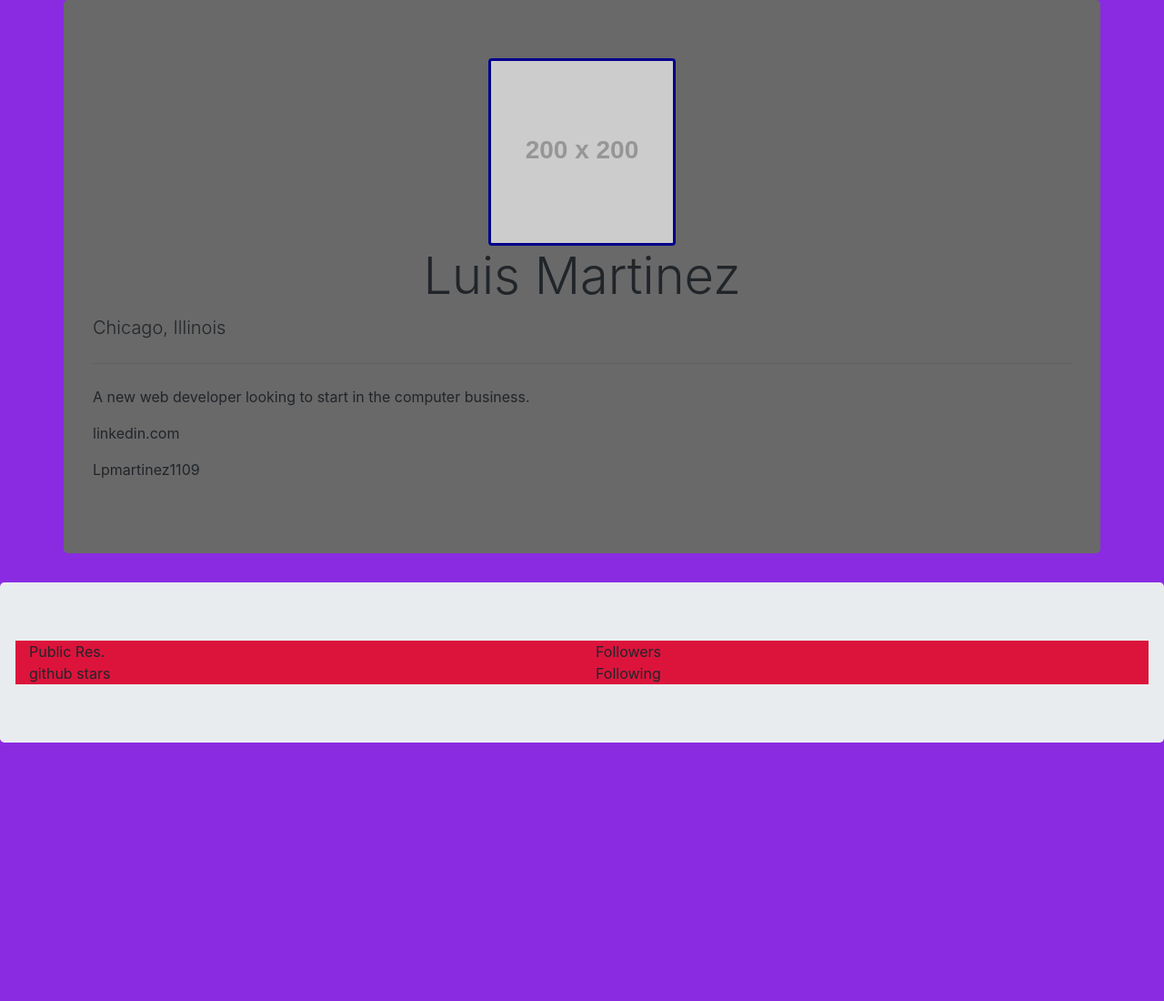
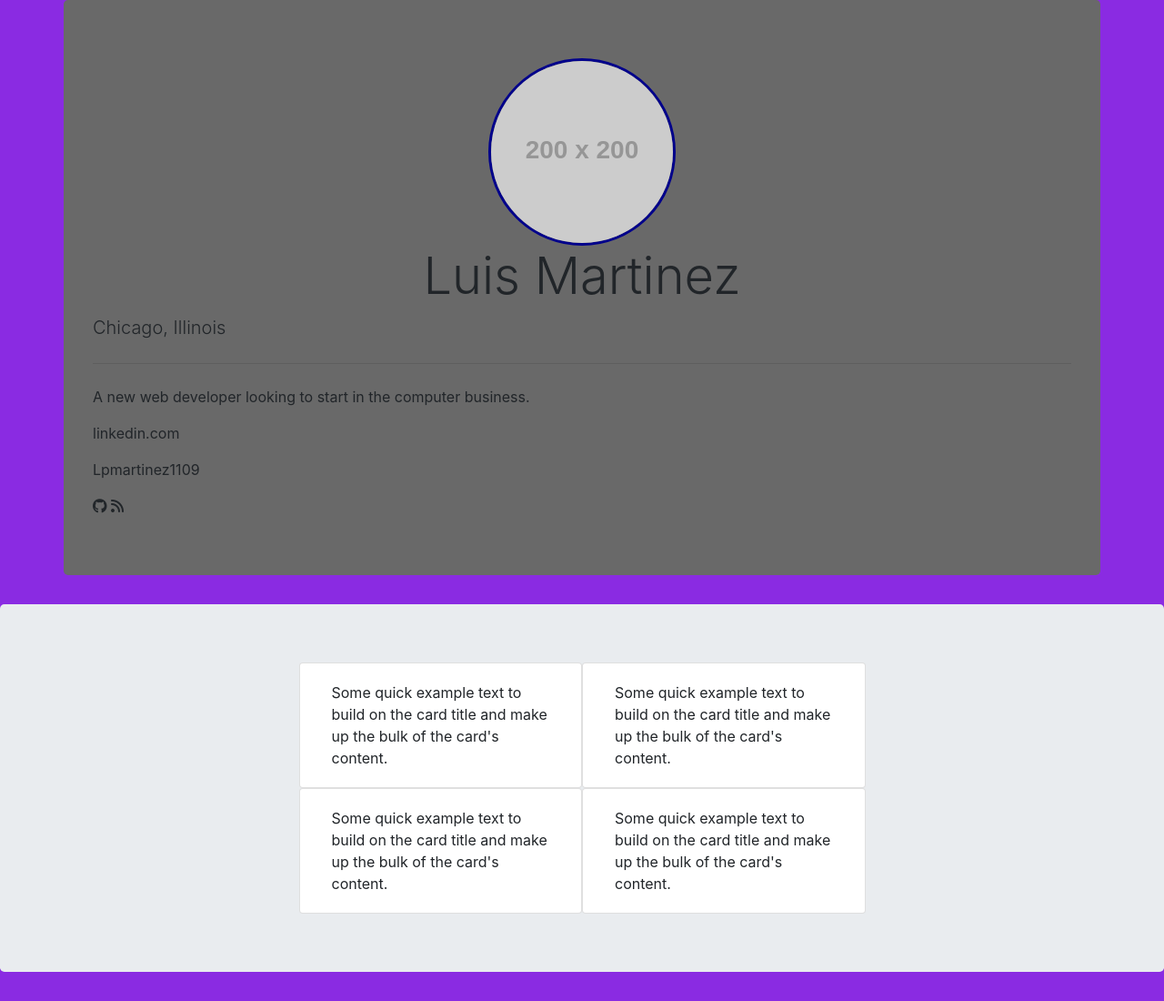
Before and after one commit to Lpmartinez1109/Developer_Profile_Generator, an Electron app: page index.html in a window 1280 px wide. Shown: the whole page at 91% size. Before the commit the page ends 848 px from the top, so only its background shows below. Drawn offline with nearby package versions, Linux system fonts and the light colour scheme; placeholder pictures from the web are drawn by us.

Commit message:
Made edits to html to be transfered over

```diff
--- a/index.html
+++ b/index.html
@@ -1,35 +1,67 @@
-
-
 <!DOCTYPE html>
 <html lang="en">
+
 <head>
         <meta charset="UTF-8">
         <meta name="viewport" content="width=device-width, initial-scale=1.0">
         <meta http-equiv="X-UA-Compatible" content="ie=edge">
-                <link href="https://stackpath.bootstrapcdn.com/bootstrap/4.4.1/css/bootstrap.min.css" rel="stylesheet" integrity="sha384-Vkoo8x4CGsO3+Hhxv8T/Q5PaXtkKtu6ug5TOeNV6gBiFeWPGFN9MuhOf23Q9Ifjh" crossorigin="anonymous">
+        <link href="https://stackpath.bootstrapcdn.com/bootstrap/4.4.1/css/bootstrap.min.css" rel="stylesheet"
+                integrity="sha384-Vkoo8x4CGsO3+Hhxv8T/Q5PaXtkKtu6ug5TOeNV6gBiFeWPGFN9MuhOf23Q9Ifjh"
+                crossorigin="anonymous">
+        <script src="https://kit.fontawesome.com/ba01d065f2.js" crossorigin="anonymous"></script>
         <title>Profile Generator</title>
 </head>
+
 <body style="background-color: blueviolet;">
-                <div class=" container jumbotron" style="background-color: dimgray;">
+        <div class=" container jumbotron" style="background-color: dimgray; z-index: 2;">
                 <img src="http://via.placeholder.com/200x200
-                        " class="rounded mx-auto d-block" alt="Profile Of Luis Martinez" style="border-radius: 50%; border: darkblue; border-style: solid;">
+                        " class="rounded-circle mx-auto d-block" alt="Profile Of Luis Martinez"
+                        style="border-radius: 50%; border: darkblue; border-style: solid; z-index: 2;">
                 <h1 class="display-4 " style="text-align: center;" id="name">Luis Martinez</h1>
                 <p class="lead" id="location">Chicago, Illinois</p>
                 <hr class="my-4">
                 <p id="bio">A new web developer looking to start in the computer business.</p>
                 <p id="linked">linkedin.com</p>
                 <p id="github">Lpmartinez1109</p>
+                <i class="fab fa-github medium"></i>
+                <i class="fas fa-rss medium"></i>
+
+
 
         </div>
         <div class="jumbotron">
                 <div class="row">
-                                      <div class="col-6" id="public-res" style="background-color: crimson;">Public Res.</div>
-                                      <div class="col-6" id="followers" style="background-color: crimson;">Followers</div>
+                        <div class="col-3"></div>
+                        <div class="card col-3" style="width: 18rem;">
+                                <div class="card-body">
+                                        <p class="card-text">Some quick example text to build on the card title and make
+                                                up the bulk of the card's content.</p>
+                                </div>
+                        </div>
+                        <div class="card col-3" style="width: 18rem;">
+                                <div class="card-body">
+                                        <p class="card-text">Some quick example text to build on the card title and make
+                                                up the bulk of the card's content.</p>
+                                </div>
+                        </div>
+                        <div class="col-3"></div>
                 </div>
                 <div class="row">
-
-                                <div class="col-6" id="git-stars" style="background-color: crimson;">github stars</div>
-                                      <div class="col-6" id="following"style="background-color: crimson;">Following</div>
+                        <div class="col-3"></div>
+                        <div class="card col-3" style="width: 18rem;">
+                        <div class="card-body">
+                                <p class="card-text">Some quick example text to build on the card title and make up the
+                                        bulk of the card's content.</p>
+                                </div>
+                        </div>
+                <div class="card col-3" style="width: 18rem;">
+                        <div class="card-body">
+                                <p class="card-text">Some quick example text to build on the card title and make up the
+                                        bulk of the card's content.</p>
+                                </div>
+                        </div>
+                        <div class="col-3"></div>
+                </div>
         </div>
         </div>
 
```
Lines whose indentation alone changed are shown as unchanged.
